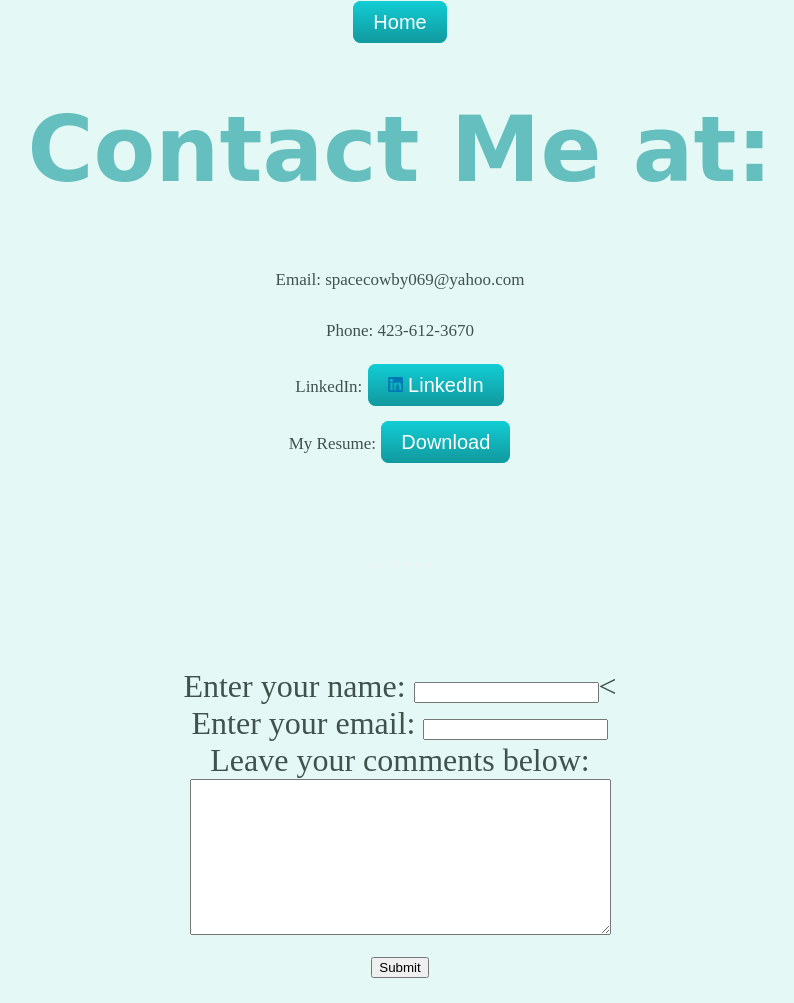
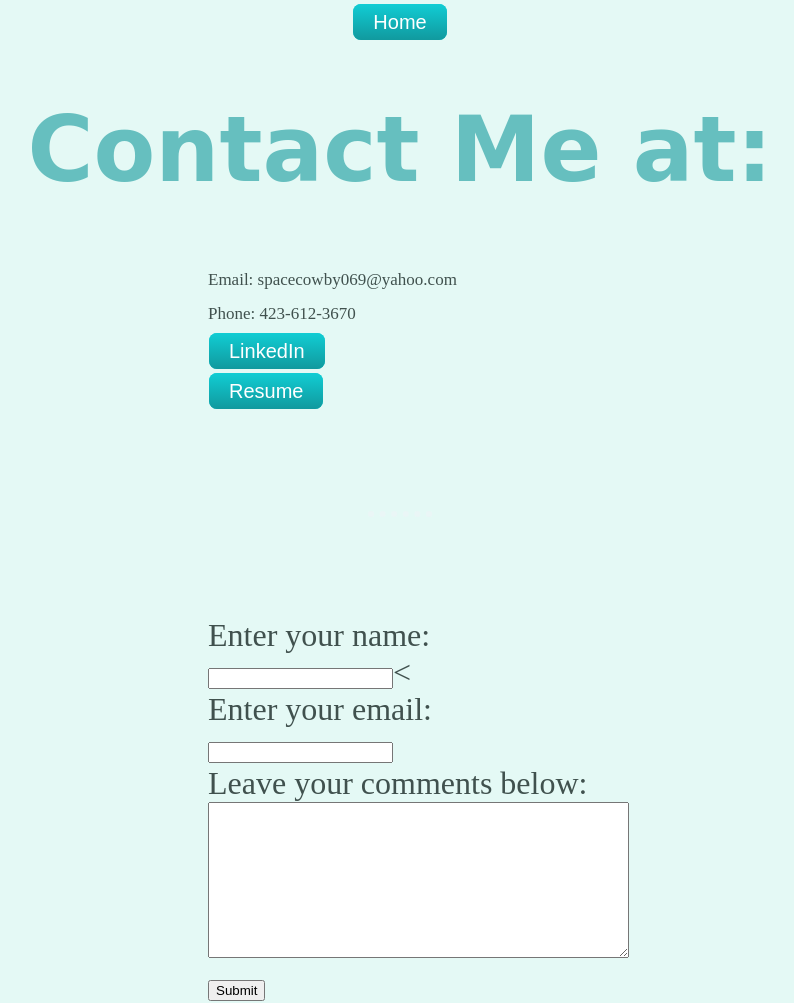
Before and after one commit to spacecowby069/spacecowby069.github.io-My-Site, a plain HTML site: page contact.html in a window 1280 px wide. Shown: the whole page, without its empty margins (240-1034 px from the left). Before the commit the page ends 980 px from the top, so only its background shows below. Drawn offline with Linux system fonts and the light colour scheme.

Commit message:
Revision 10/21/2021

```diff
--- a/contact.html
+++ b/contact.html
@@ -14,15 +14,15 @@
     <div class="Home">
       <a href="index.html" class="BUTTON_EUG"> Home</a><br>
       <h1><strong>Contact Me at:</strong></h1>
-      <p>Email: spacecowby069@yahoo.com</p>
-      <p>Phone: 423-612-3670</p>
-      <p>LinkedIn: <a href="https://www.linkedin.com/in/michael-farris-916697146/" class="BUTTON_EUG"><img class="footer-img "src="images/linkedin.png" alt="linkedin-img" width=15px height=15px> LinkedIn</a></p>
-      <p>My Resume: <a href="My Functional Resume.docx" class="BUTTON_EUG"> Download</a></p>
+      <p class="intro">Email: spacecowby069@yahoo.com</p>
+         <p class="intro">Phone: 423-612-3670</p>
+         <p class="intro"><a href="https://www.linkedin.com/in/michael-farris-916697146/" class="BUTTON_EUG">LinkedIn</a></p>
+         <p class="intro"><a href="My Functional Resume.docx" class="BUTTON_EUG">Resume</a></p>
     </div>
     <hr>
-      <div class="form">
+      <div class="intro">
         <form action="mailto:spacecowby069@yahoo.com" method="post" enctype="text/plain">
-          <label for="name">Enter your name: </label>
+          <label form="name">Enter your name: </label>
           <input type="text" name="yourName" value=""><<br>
           <label>Enter your email:</label>
           <input type="email" name="yourEmail" value=""><br>
--- a/css/styles.css
+++ b/css/styles.css
@@ -56,6 +56,10 @@ a:hover{
 img:hover {
   box-shadow: 0 0 2px 1px rgba(0, 140, 186, 0.5)
 }
+
+label{
+  display: inline-block;
+}
 /*---------------------------------classes below----------------------------- */
 .top-container{
   background-color: #E4F9F5;
@@ -104,6 +108,7 @@ text-align: left;
 .intro{
   width: 30%;
   margin: auto;
+  text-align: left;
 }
 
 .contact-msg{
@@ -163,7 +168,8 @@ width: 200px;
   font-family: 'Montserrat', sans-serif;
   color: #ffffff;
   font-size: 20px;
-  padding: 10px 20px 10px 20px;
+  padding: 7px 20px 7px 20px;
+  border-spacing: inherit;
   text-decoration: none;
 }
 
@@ -177,11 +183,6 @@ width: 200px;
    text-decoration: none;
 }
 
-.form{
-  display: block;
+.Home{
   text-align: center;
 }
-
-.Home{
-  align-items: center;
-}
```
